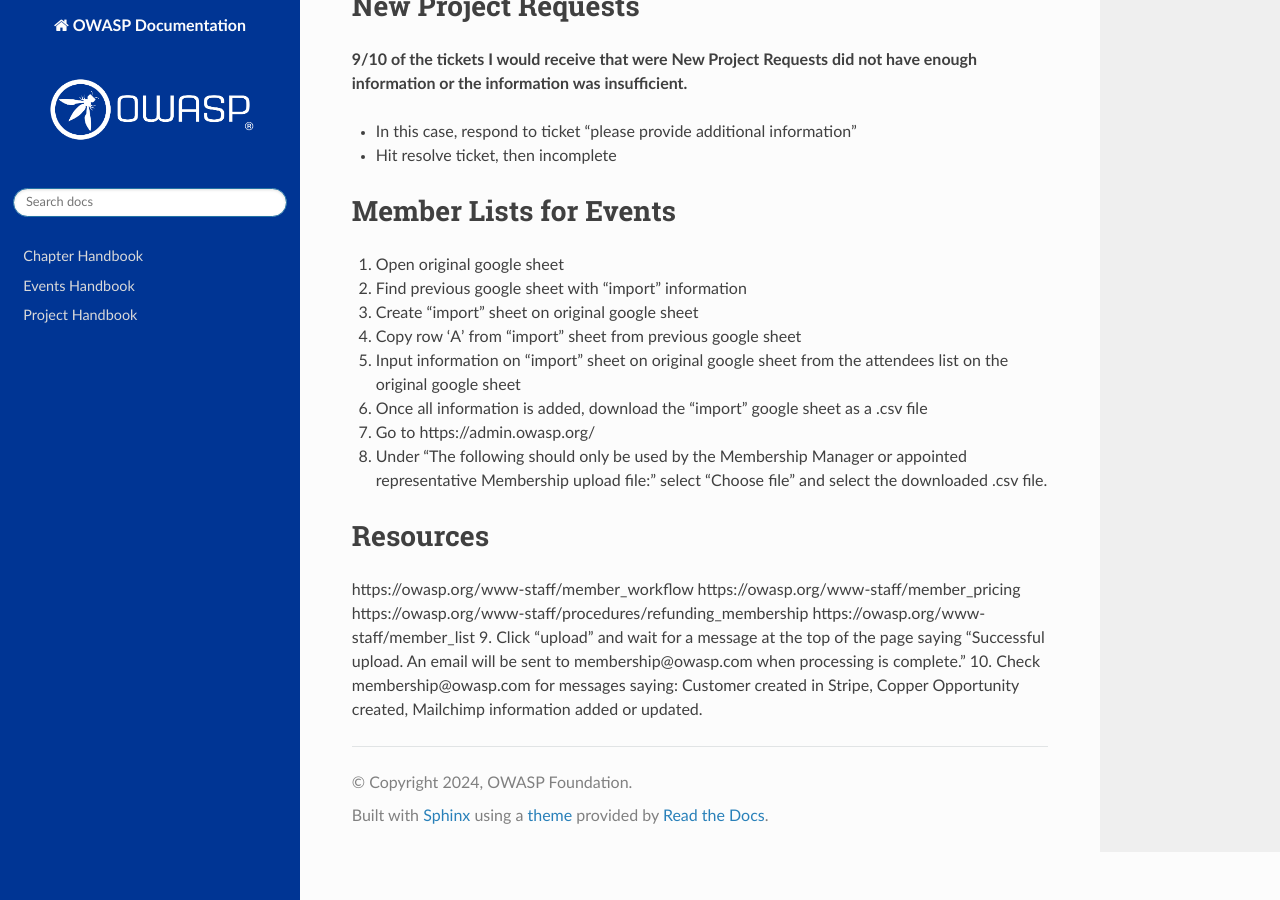
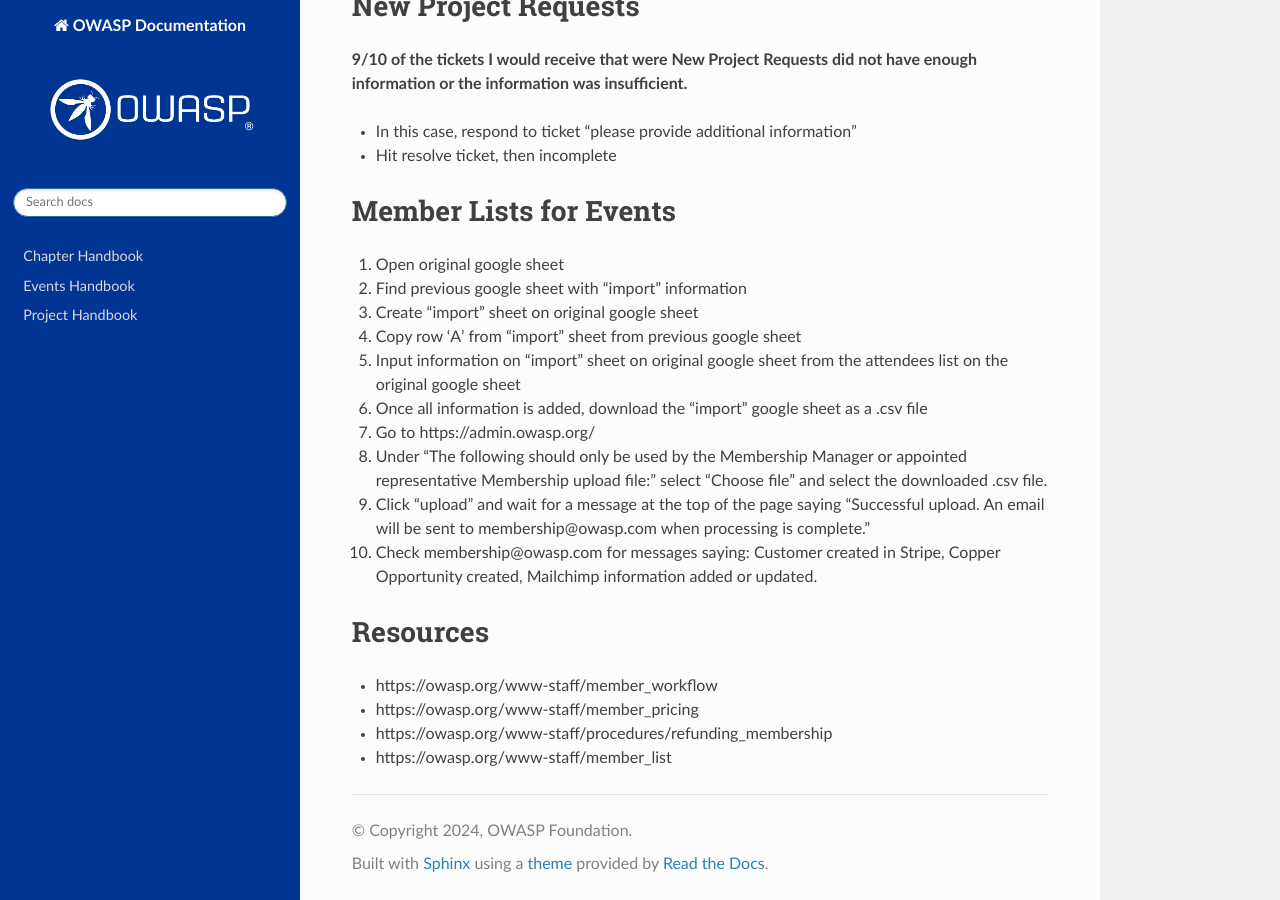
Before and after one commit to OWASP/docs, a Sphinx documentation site: the page built from source/handbooks/member-support.md, in a window 1280 px wide and 900 px high, scrolled down 1879 px. Built offline with Sphinx 7.4.7 and the Read the Docs theme 2.0.0, drawn with Linux system fonts in a browser that asks for light colours.

Commit message:
Update member-support.md
fix formatting.

```diff
--- a/source/handbooks/member-support.md
+++ b/source/handbooks/member-support.md
@@ -77,11 +77,11 @@
 6. Once all information is added, download the “import” google sheet as a .csv file
 7. Go to https://admin.owasp.org/
 8. Under “The following should only be used by the Membership Manager or appointed representative Membership upload file:” select “Choose file” and select the downloaded .csv file.
+9. Click “upload” and wait for a message at the top of the page saying “Successful upload. An email will be sent to membership@owasp.com when processing is complete.”
+10. Check membership@owasp.com for messages saying: Customer created in Stripe, Copper Opportunity created, Mailchimp information added or updated.
 
 # Resources
-https://owasp.org/www-staff/member_workflow
-https://owasp.org/www-staff/member_pricing
-https://owasp.org/www-staff/procedures/refunding_membership
-https://owasp.org/www-staff/member_list
-9. Click “upload” and wait for a message at the top of the page saying “Successful upload. An email will be sent to membership@owasp.com when processing is complete.”
-10. Check membership@owasp.com for messages saying: Customer created in Stripe, Copper Opportunity created, Mailchimp information added or updated.
+* https://owasp.org/www-staff/member_workflow
+* https://owasp.org/www-staff/member_pricing
+* https://owasp.org/www-staff/procedures/refunding_membership
+* https://owasp.org/www-staff/member_list
```
